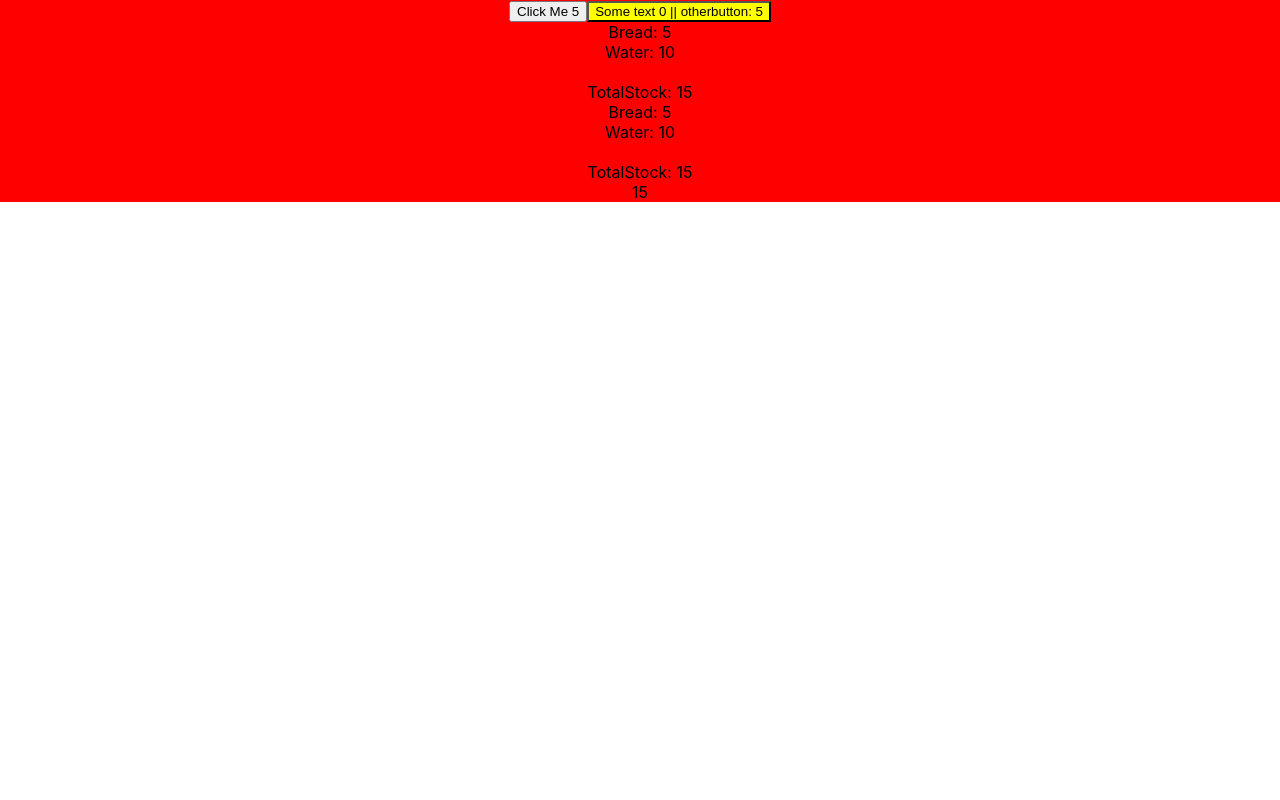
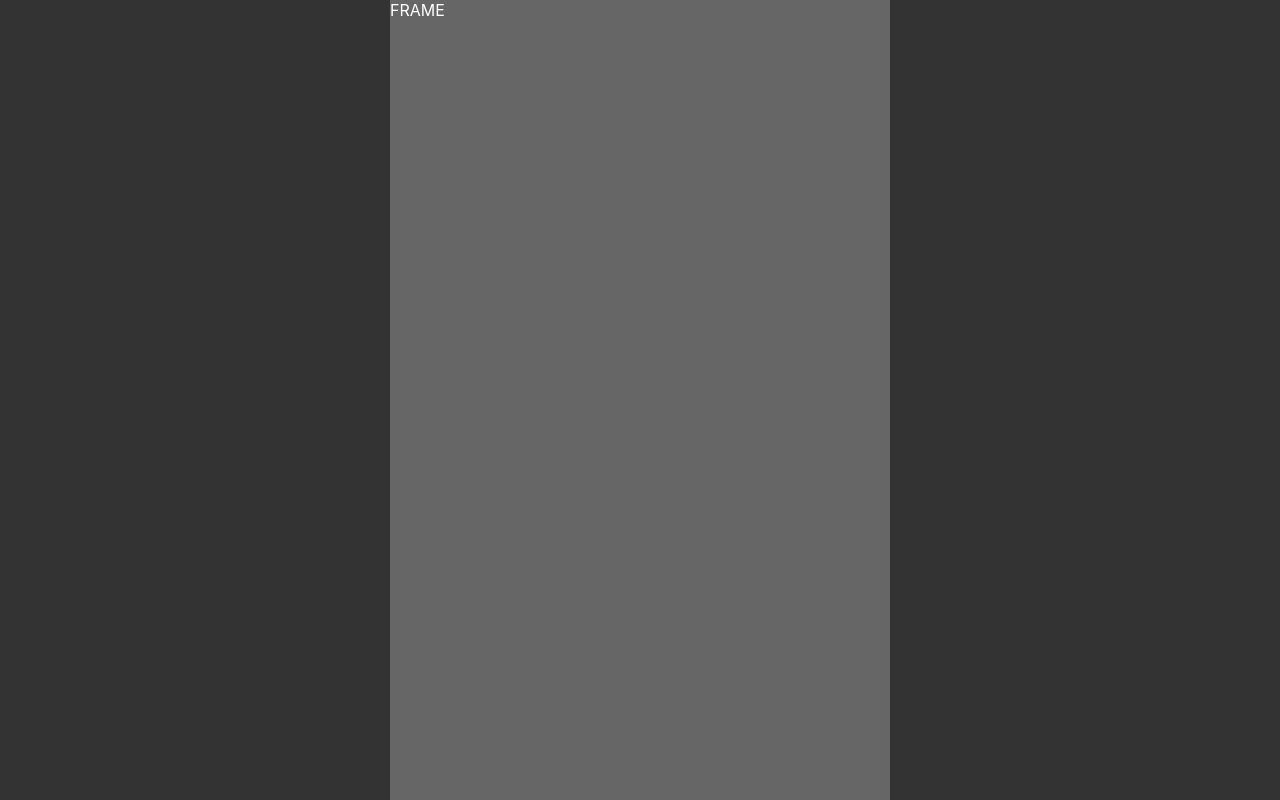
Before and after one commit to jtbmst/babyyodapong, a React (Create React App) app: page / in a window 1280 px wide. Built offline with nearby package versions, Linux system fonts and the light colour scheme.

Commit message:
Folder Structure Complete

```diff
--- a/src/App.tsx
+++ b/src/App.tsx
@@ -1,146 +1,44 @@
 import React from 'react';
-import logo from './logo.svg';
-import './App.css';
+import { observer } from 'mobx-react';
 import { css } from '@emotion/css';
-import { observable,computed } from 'mobx';
-import { observer } from 'mobx-react';
 
-interface SecondButtonProps {
-  otherButtonCount:number;
-  onClick:()=>void;
-}
-
-
-export class GeneralStore {
-  @observable breadStock = 5;
-  @observable gallonsOfWater = 10;
-
-  @computed get totalNumberOfStock(){
-
-    return this.breadStock + this.gallonsOfWater;
-  }
-
-
-  render = observer((props:{configure:boolean})=>{
-    const [ someState, setSomeState ] = React.useState(1);
-
-    return (
-      <div>
-        {props.configure ? (<div>CONFIGURE</div>) : (
-          <>
-            <div>
-            Bread: {this.breadStock}
-            </div>
-            <div>
-              Water: {this.gallonsOfWater}
-            </div>
-            <br/>
-            <div>
-              TotalStock: {this.totalNumberOfStock}
-            </div>
-          </>
-        )}
-
-      </div>
-    )
-  })
+interface AppProps{
 
 }
 
-
-@observer
-export class SecondButton extends React.Component<SecondButtonProps, any>{
-
-  // state = {
-  //   clickCount:0,
-  // }
-  @observable clickCount = 0;
-  // @observable myStore = new GeneralStore();
-
-  componentDidMount(){
-
-  }
-
-  componentDidUpdate(){
-
-  }
-
-  componentWillUnmount(){
-
-  }
-
-  clickedButton = ()=>{
-    // this.setState({
-    //   clickCount:(this.clickCount + 1)
-    // })
-    this.clickCount = this.clickCount + 1;
-    this.props.onClick();
-  }
-
-  render(){
-    return <button
-      className={css`
-        background-color:yellow;
-      `}
-      onClick={this.clickedButton}>
-      Some text {this.clickCount} || otherbutton: {this.props.otherButtonCount}
-      </button>
-  }
-}
-
-
-const MyComp = observer((props:any)=><div>{props.generalStore.totalNumberOfStock}</div>)
-
-interface AppProps{
-  initialCount:number;
-}
-
 export const App = observer((props:AppProps): JSX.Element => {
-  const [count, setCount]:[number, React.Dispatch<React.SetStateAction<number>>] = React.useState(props.initialCount);
-
-  const { current:myGeneralStore }  = React.useRef(new GeneralStore());
-  /*
-
-  [
-    myGeneralStore,
-    setter myGeneralStor
-  ]
-
-
-  myArray[0]
-  myArray[1]
-  */
-
-  React.useEffect(()=>{
-    window['myGeneralStore'] = myGeneralStore;
-  })
 
 
   return (
-    <div className="App" >
-      <button
-      onClick={()=>{
-        // alert('something')
-        setCount(count+1);
-      }}
-      >
-        Click Me {count}
-      </button>
-
-      <SecondButton onClick={()=>{
-        myGeneralStore.breadStock++;
-      }} otherButtonCount={count} />
-
-
-
-      <myGeneralStore.render configure={false}/>
-
-      <myGeneralStore.render configure={false}/>
-
-      <MyComp generalStore={myGeneralStore} />
-
+    <div className={S.app()}>
+      <GameFrame />
     </div>
   );
 });
 
-// export App;
+@observer
+class GameFrame extends React.Component{
+
+  render(){
+    return (
+      <div className={S.frame()}>
+        FRAME
+      </div>
+    )
+  }
+}
+
+const S = {
+  app: ()=>css`
+    display:grid;
+    place-items:center;
+    height:100vh;
+    background-color:#333;
+    color:white;
+  `,
+  frame:()=>css`
+    width: 500px;
+    height:800px;
+    background-color:#666;
+  `
+}
--- a/src/index.tsx
+++ b/src/index.tsx
@@ -6,7 +6,7 @@ import reportWebVitals from './reportWebVitals';
 
 ReactDOM.render(
   <React.StrictMode>
-    <App initialCount={5}></App>
+    <App></App>
   </React.StrictMode>,
   document.getElementById('root')
 );
```
Also changed, not shown: src/components/Ball.tsx (added, +17 -0 lines), src/components/Button.tsx (added, +17 -0 lines), src/components/Input.tsx (added, +17 -0 lines), src/components/LeaderboardScore.tsx (added, +17 -0 lines), src/components/Paddle.tsx (added, +17 -0 lines), src/pages/Play.tsx (added, +18 -0 lines), src/pages/Score.tsx (added, +18 -0 lines), src/pages/Start.tsx (added, +18 -0 lines).
